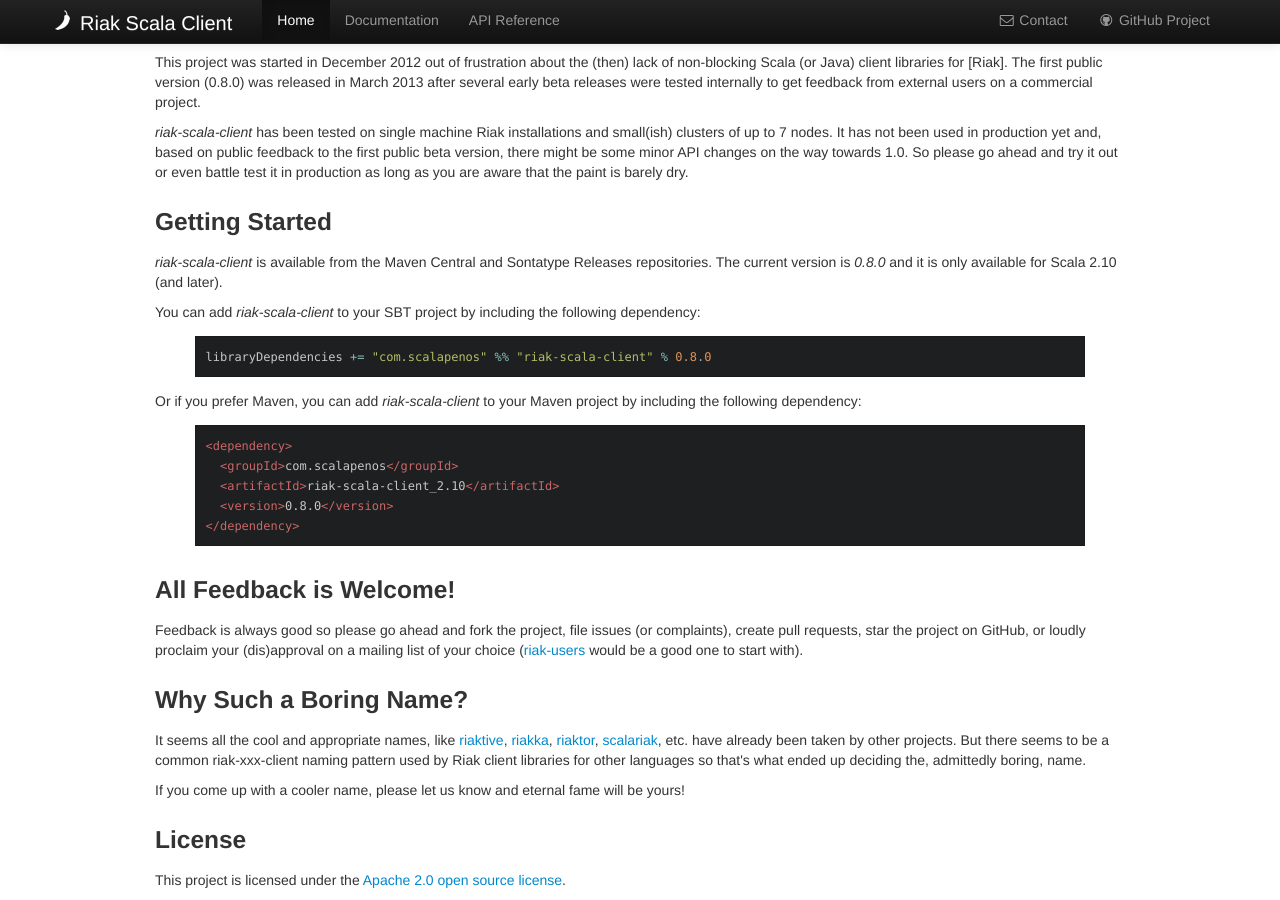
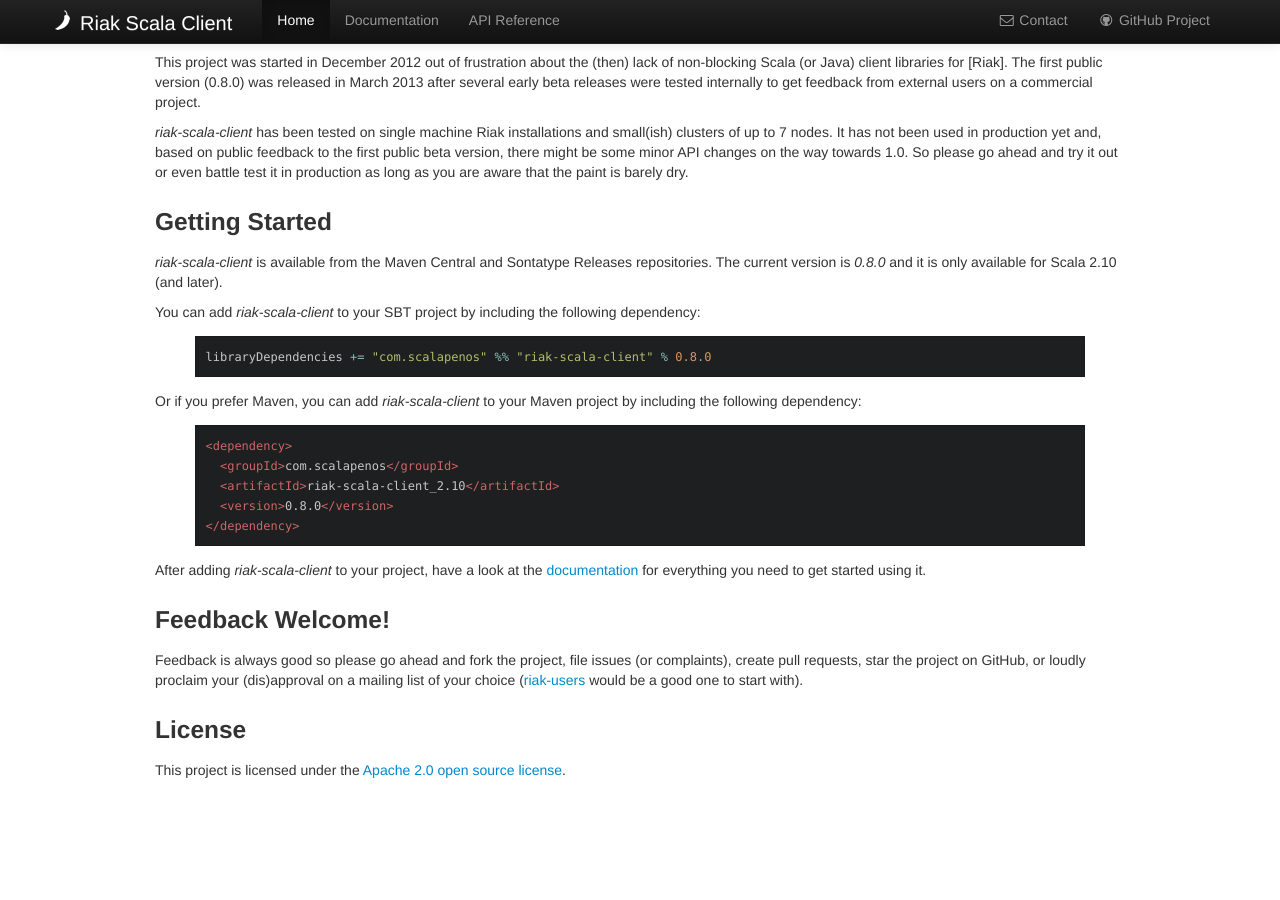
Before and after one commit to agemooij/riak-scala-client, a Jekyll site: the page built from index.html, in a window 1280 px wide and 900 px high, scrolled down 622 px. Built offline with Jekyll 4.4.1, drawn with Linux system fonts in a browser that asks for light colours; nearby versions of some CDN libraries; after the commit the page ends 1412 px from its top, so only the background shows below that.

Commit message:
Some updates to the index page of the doc site

```diff
--- a/index.html
+++ b/index.html
@@ -88,6 +88,7 @@
         <em>riak-scala-client</em> is available from the Maven Central and Sontatype Releases repositories.
         The current version is <em>{{ site.version }}</em> and it is only available for Scala 2.10 (and later).
       </p>
+
       <p>
         You can add <em>riak-scala-client</em> to your SBT project by including the following dependency:
       </p>
@@ -96,6 +97,7 @@
 libraryDependencies += "com.scalapenos" %% "riak-scala-client" % {{ site.version }}
 {% endhighlight %}
       </p>
+
       <p>
         Or if you prefer Maven, you can add <em>riak-scala-client</em> to your Maven project by including the following dependency:
       </p>
@@ -108,15 +110,20 @@
 </dependency>
 {% endhighlight %}
       </p>
+
+      <p>
+        After adding <em>riak-scala-client</em> to your project, have a look at the <a href="documentation.html">documentation</a>
+        for everything you need to get started using it.
+      </p>
     </div>
     <div class="span1"></div>
-  </div>
+  </div> <!-- /row -->
 
   <div class="row">
     <div class="span1"></div>
 
     <div class="span10">
-      <h3>All Feedback is Welcome!</h3>
+      <h3>Feedback Welcome!</h3>
       <p>
         Feedback is always good so please go ahead and fork the project, file issues (or complaints),
         create pull requests, star the project on GitHub, or loudly proclaim your (dis)approval on
@@ -128,7 +135,7 @@
     <div class="span1"></div>
   </div>
 
-  <div class="row">
+<!--   <div class="row">
     <div class="span1"></div>
 
     <div class="span10">
@@ -146,7 +153,7 @@
     </div>
 
     <div class="span1"></div>
-  </div>
+  </div> -->
 </div> <!-- /container -->
 
 <div class="container">
```
